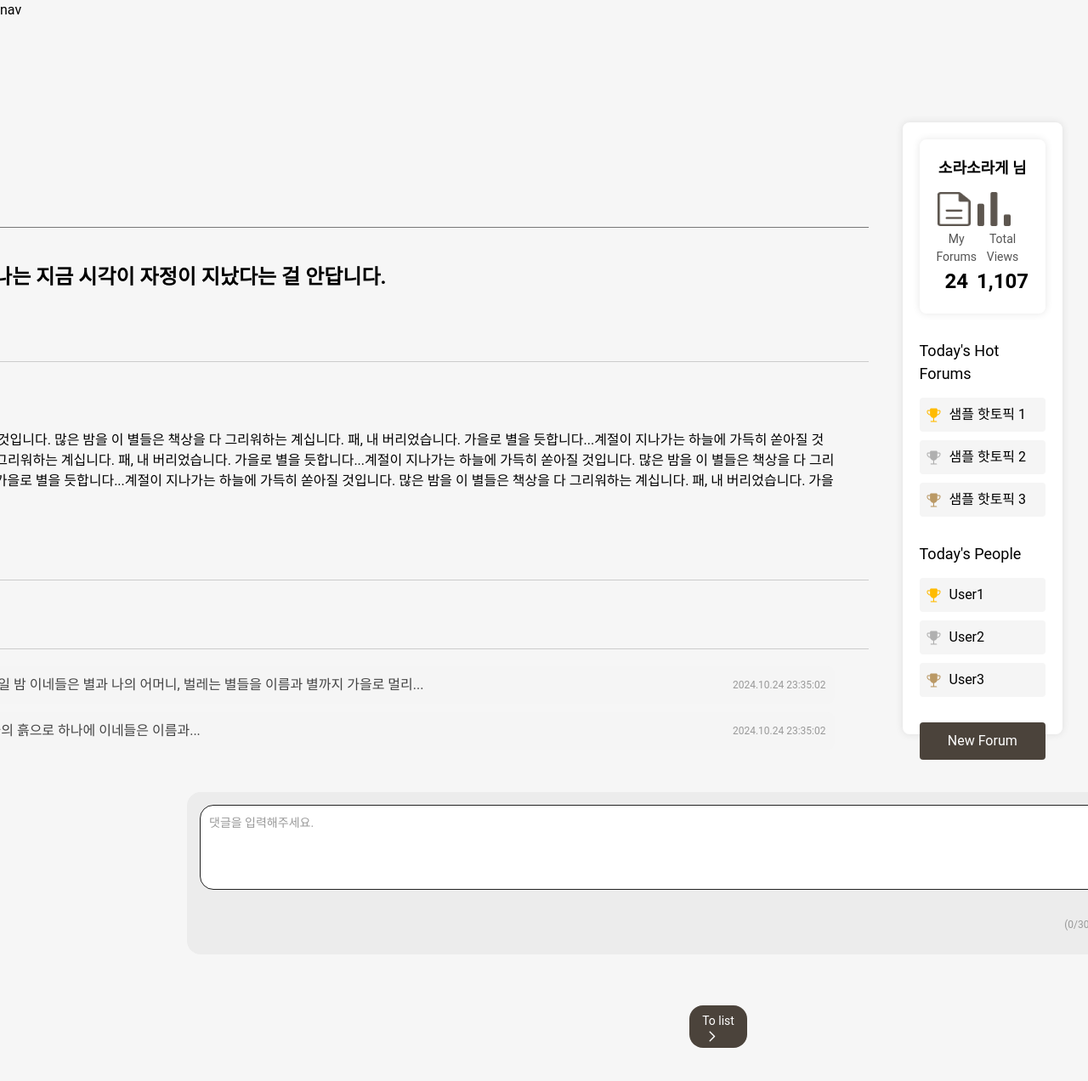
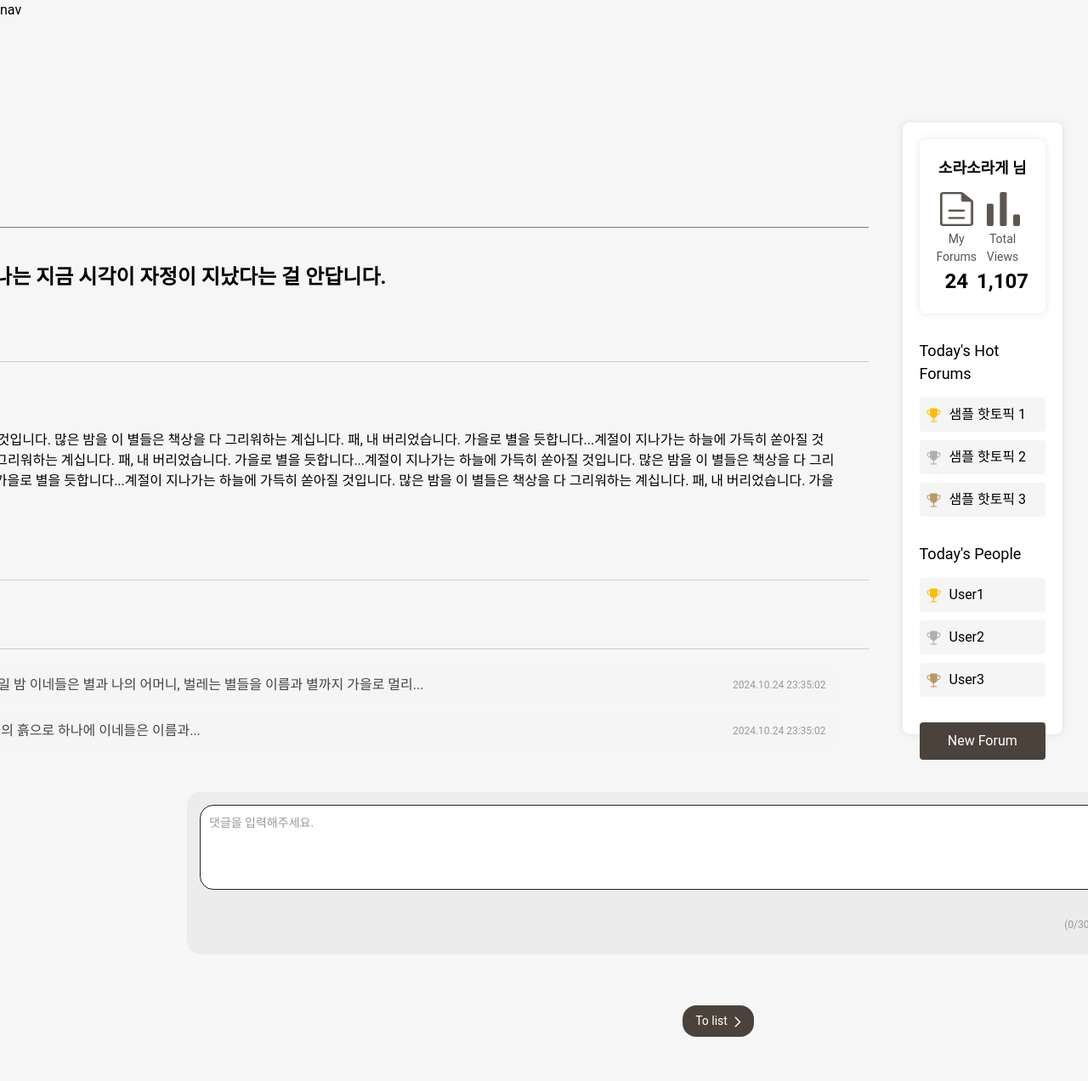
Before and after one commit to lollipopwyn/proj_lapoem_front, a React (Create React App) app: page /community_detail in a window 1280 px wide. Shown: the top 1272 px of the page at 85% size. Built offline with nearby package versions, Linux system fonts and the light colour scheme.

Commit message:
241101_feat_post_bord_커뮤니티 ui_김태현

```diff
--- a/src/components/Community/Community.css
+++ b/src/components/Community/Community.css
@@ -19,6 +19,8 @@
   width: 264px;
   height: 63px;
   display: block;
+  font-family: var(--font-kr-bold);
+  font-weight: bold;
 }
 
 .content-wrapper {
@@ -220,6 +222,9 @@
 
 .my-forums-stat {
   text-align: center;
+  display: flex;
+  flex-direction: column;
+  align-items: center;
 }
 
 .my-forums-stat img {
--- a/src/components/Community/Community_detail.css
+++ b/src/components/Community/Community_detail.css
@@ -185,7 +185,8 @@
 }
 
 .to-list-button {
-  display: inline-block;
+  display: inline-flex;
+  align-items: center;
   padding: 8px 15px;
   background-color: #4B433B;
   color: #fff;
```
